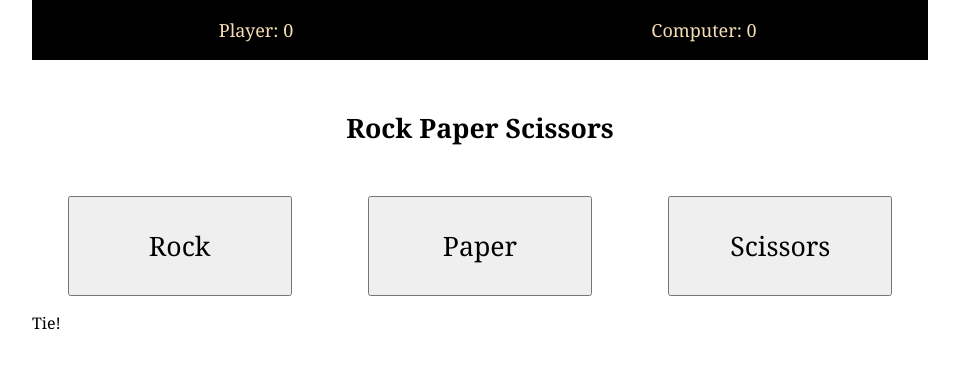
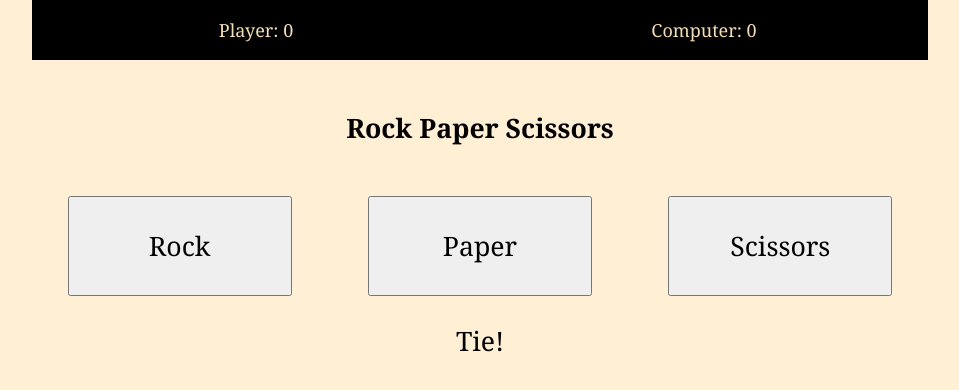
Before and after one commit to josephbarry-webdev/rock-paper-scissors, a plain HTML site: page index.html in a window 1280 px wide. Both pictures are taken after a click on the button "Rock". Shown: the whole page, without its empty margins (160-1119 px from the left). Drawn offline with Linux system fonts and the light colour scheme.

Commit message:
added some styles

```diff
--- a/styles.css
+++ b/styles.css
@@ -4,6 +4,7 @@ body{
     flex-direction: column;
     margin: 0;
     padding: 0 15% 0 15%;
+    background-color: papayawhip;
 }
 #score_box{
     display: flex;
@@ -39,3 +40,7 @@ button{
     justify-content: space-around;
     gap: 5px;
 }
+#output{
+    text-align: center;
+    font-size: 20pt;
+}
```
